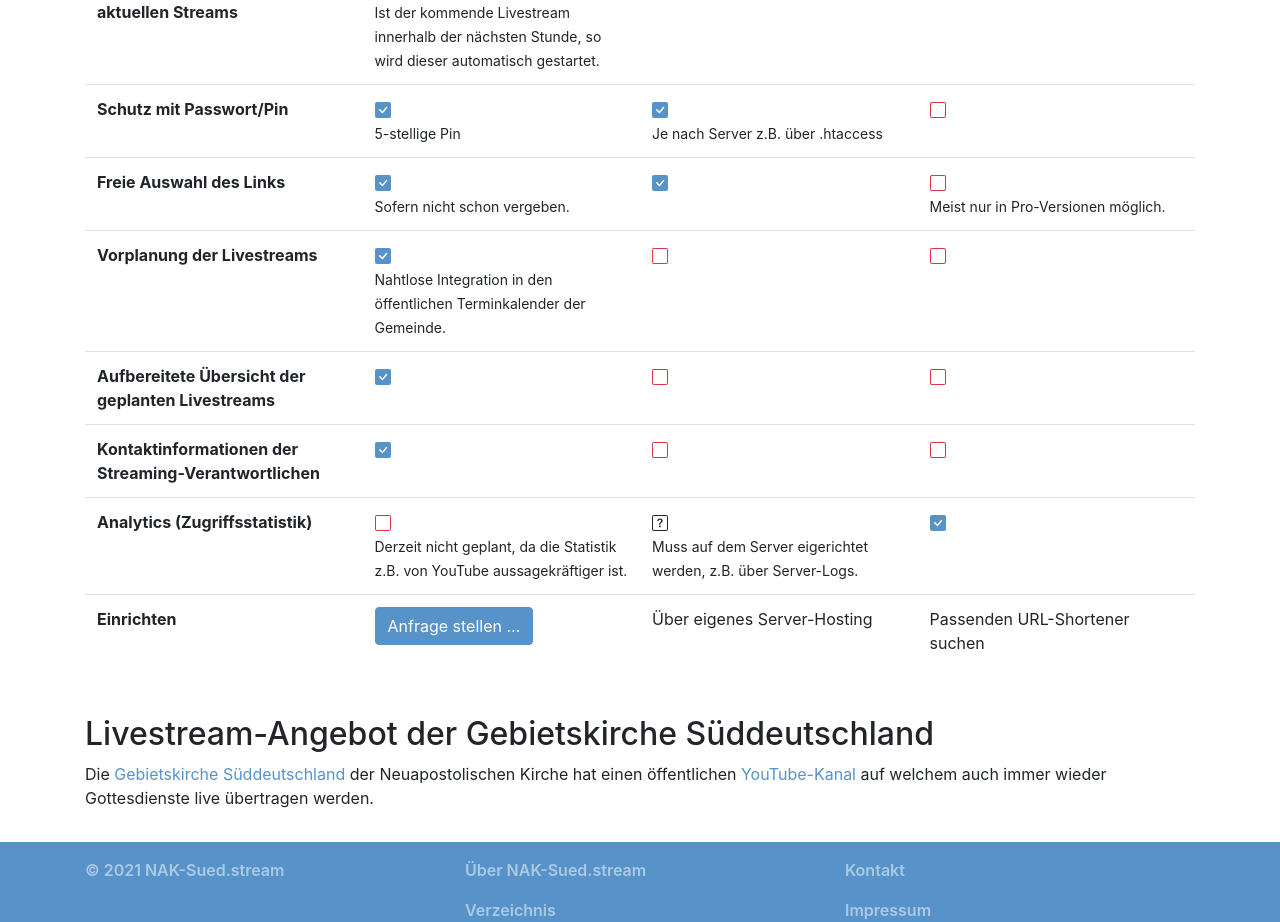
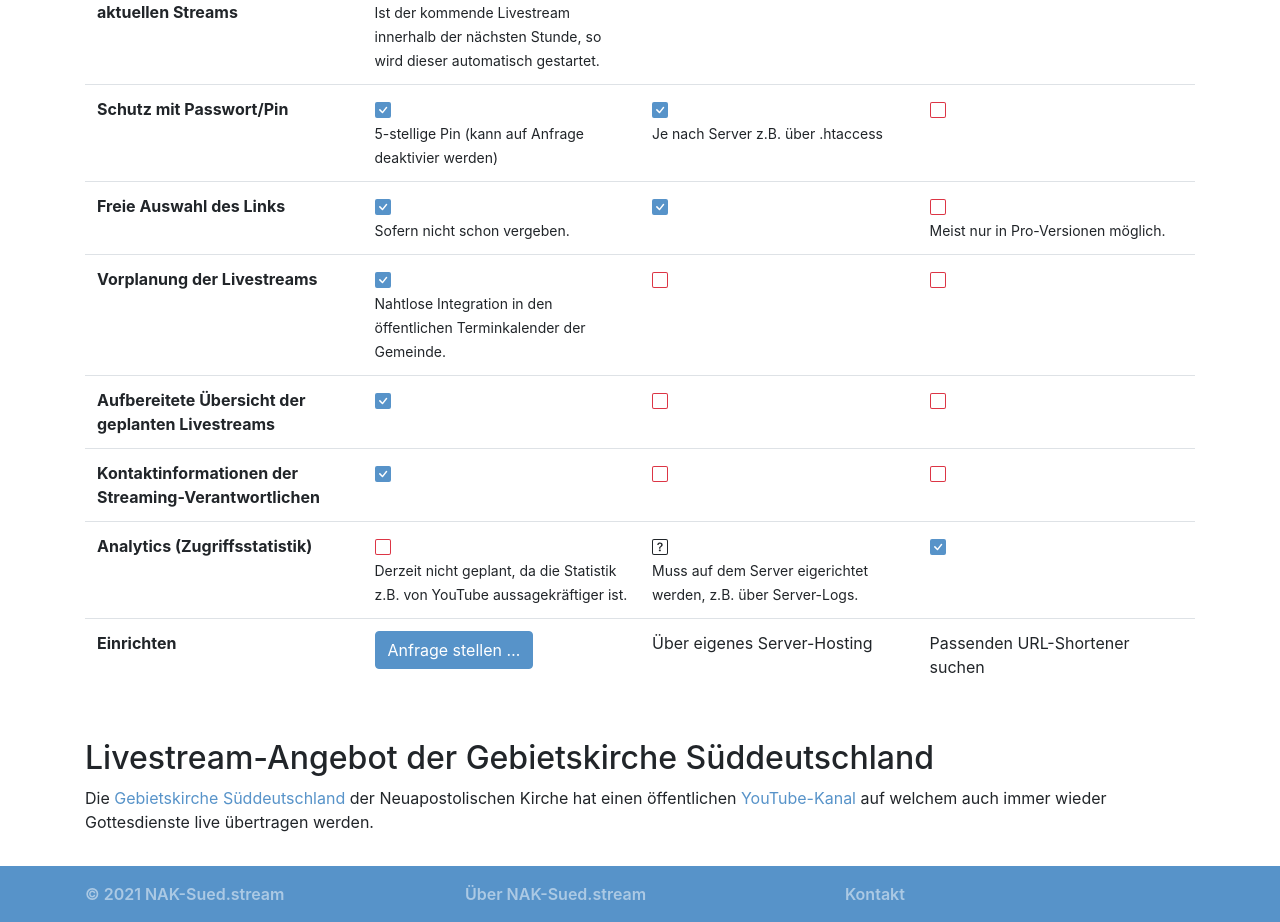
Before and after one commit to stritti/nak-sued.stream, a Vue app: page / in a window 1280 px wide. Shown: the part 1280-2202 px from the top of the page. Built offline with nearby package versions, Linux system fonts and the light colour scheme; what vue-simple-markdown, vue-youtube-embed would draw is missing.

Commit message:
Hinweis Pin

```diff
--- a/src/components/FeatureList.vue
+++ b/src/components/FeatureList.vue
@@ -71,7 +71,7 @@
             icon="check-square-fill"
             variant="primary"
           /><br>
-          <small>5-stellige Pin</small>
+          <small>5-stellige Pin (kann auf Anfrage deaktivier werden)</small>
         </td>
         <td>
           <b-icon
```
